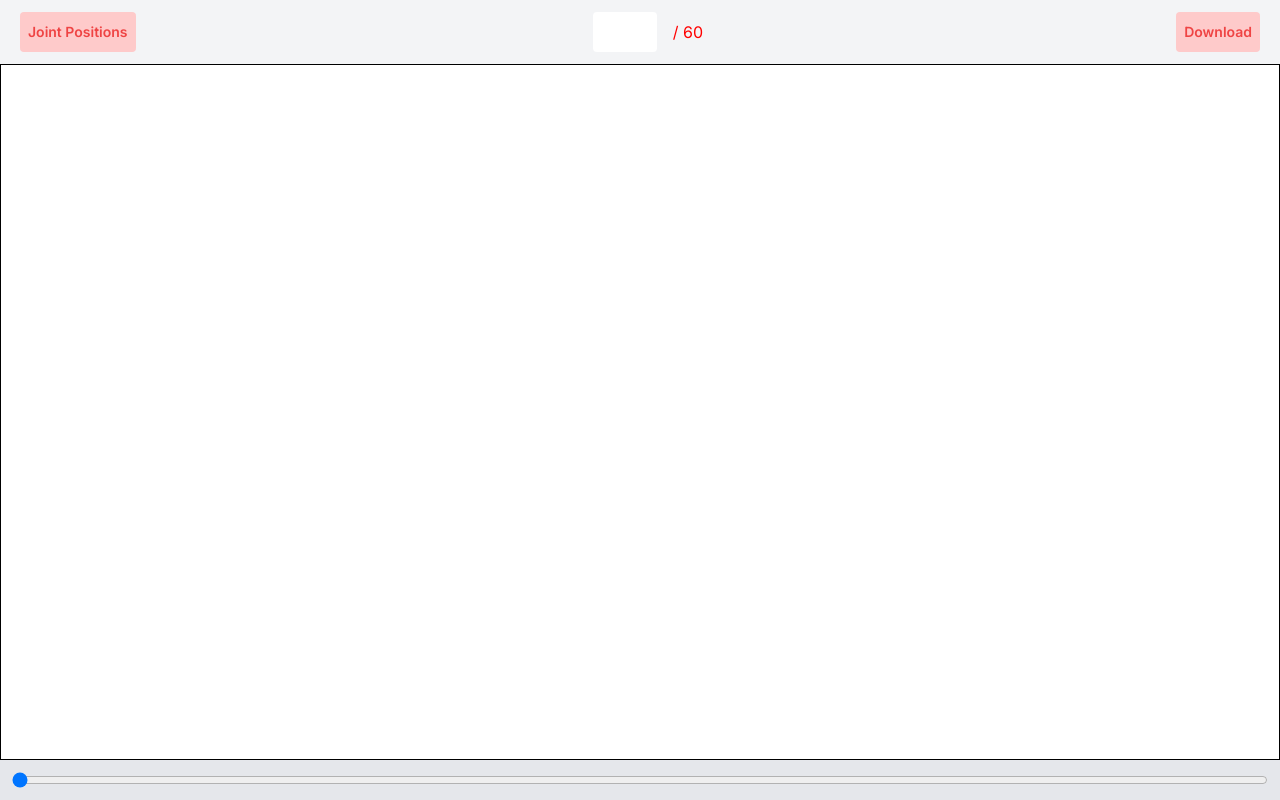
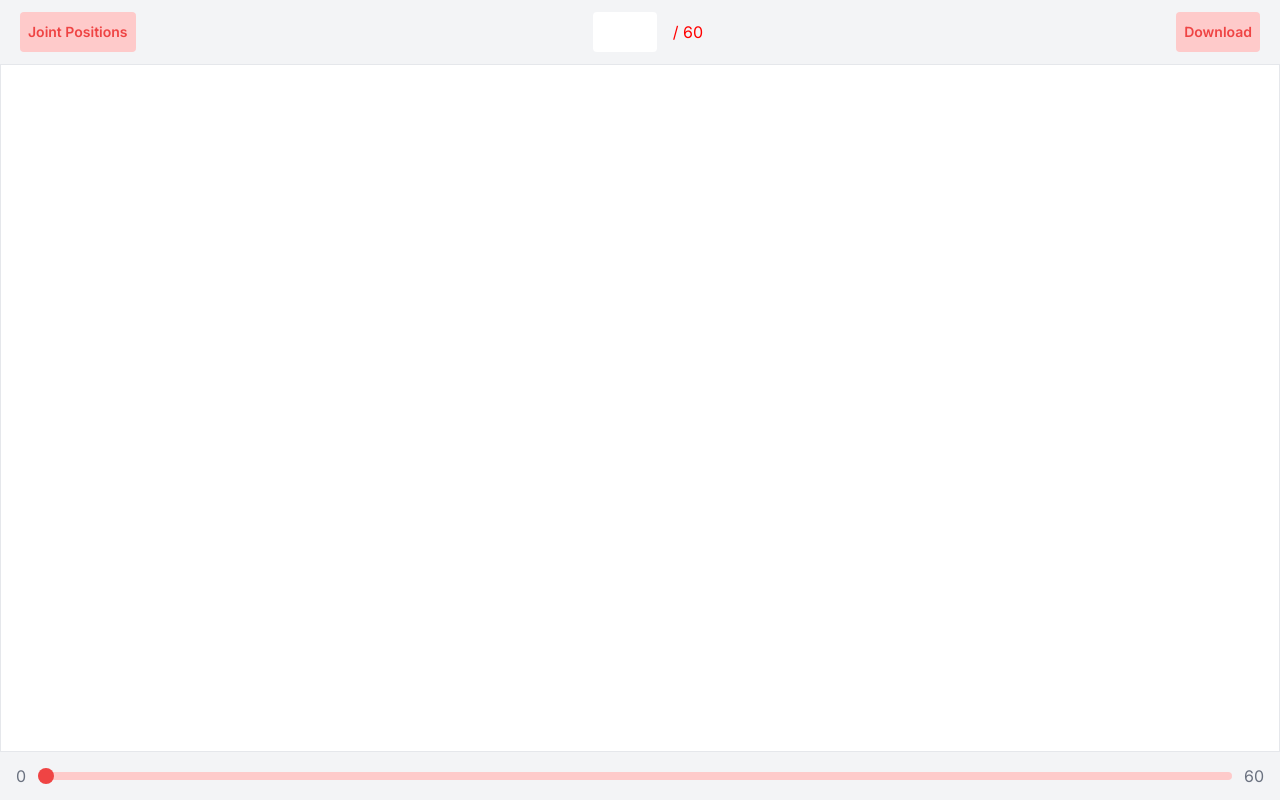
Before and after one commit to purvigoel/animation-editor-vercel, a Next.js app: page / in a window 1280 px wide. Built offline with nearby package versions, Linux system fonts and the light colour scheme; no server answers.

Commit message:
Adding frame counter

```diff
--- a/app/globals.css
+++ b/app/globals.css
@@ -23,3 +23,47 @@ body {
     text-wrap: balance;
   }
 }
+
+/* Custom styles for the range input */
+input[type="range"] {
+  -webkit-appearance: none;
+  width: 100%;
+  background: transparent;
+}
+
+input[type="range"]::-webkit-slider-runnable-track {
+  width: 100%;
+  height: 8px;
+  background: #fecaca;
+  /* bg-red-200 */
+  border-radius: 5px;
+}
+
+input[type="range"]::-webkit-slider-thumb {
+  -webkit-appearance: none;
+  width: 16px;
+  height: 16px;
+  background: #ef4444;
+  /* text-red-500 */
+  border-radius: 50%;
+  cursor: pointer;
+  margin-top: -4px;
+  /* Center the thumb */
+}
+
+input[type="range"]::-moz-range-track {
+  width: 100%;
+  height: 8px;
+  background: #fecaca;
+  /* bg-red-200 */
+  border-radius: 5px;
+}
+
+input[type="range"]::-moz-range-thumb {
+  width: 16px;
+  height: 16px;
+  background: #ef4444;
+  /* text-red-500 */
+  border-radius: 50%;
+  cursor: pointer;
+}
--- a/app/page.tsx
+++ b/app/page.tsx
@@ -44,7 +44,7 @@ export default function Home() {
             <input
               type="number"
               name="frameInput"
-              className="bg-white text-black p-2 rounded w-16 "
+              className="bg-white text-gray-500 p-2 rounded w-16 "
               value={currentFrame == 0 ? "" : currentFrame}
               onBlur={(e) => {
                 const frame = parseInt((e.target as HTMLInputElement).value, 10);
@@ -62,7 +62,7 @@ export default function Home() {
                 }
               }}
             />
-            <span className="p-2 rounded mx-2">
+            <span className="p-2 rounded mx-2 ">
               / {totalFrames}
             </span>
           </form>
@@ -72,11 +72,16 @@ export default function Home() {
         </div>
         {/* Canvas */}
         <div className="flex-grow flex flex-col w-full h-full bg-white text-white">
-          <canvas id="mainCanvas" className="border border-black w-full h-full"></canvas>
+          <canvas id="mainCanvas" className="border w-full h-full"></canvas>
         </div>
         {/* Bottom bar */}
-        <div className="flex flex-col w-full bg-gray-200 text-white p-3">
-          <input type="range" className="w-full bg-white" min={0} max={totalFrames} value={currentFrame} onChange={(e) => setCurrentFrame(parseInt(e.target.value, 10) || 0)} />
+        <div className="flex flex-col w-full bg-gray-100 text-gray-500  p-3">
+          <div className="flex flex-row justify-between">
+            <div className="mr-3 ml-1">0</div>
+            <input type="range" className="w-full bg-white" min={0} max={totalFrames} value={currentFrame} onChange={(e) => setCurrentFrame(parseInt(e.target.value, 10) || 0)} />
+            <div className="ml-3 mr-1">{totalFrames}</div>
+          </div>
+
         </div>
 
 
```
